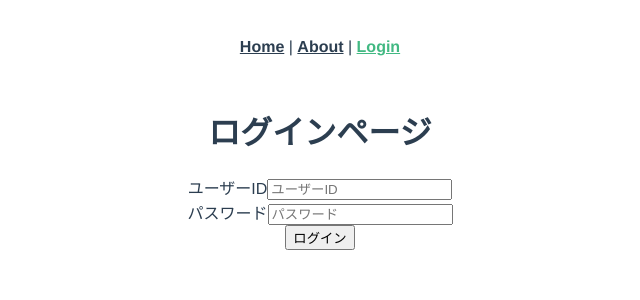
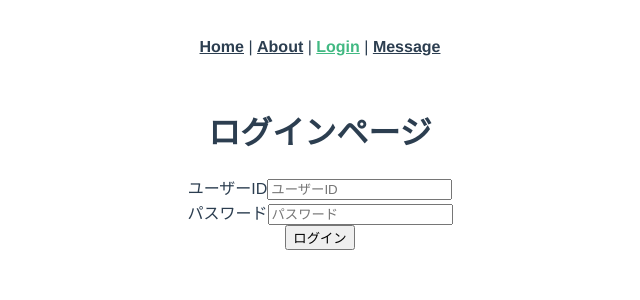
Before and after one commit to ars1208/memo-letter, a Vue app: page /memo-letter/login in a window 1280 px wide. Shown: the top 300 px of the page, without its empty margins (320-960 px from the left). Built offline with nearby package versions, Linux system fonts and the light colour scheme.

Commit message:
chore: ログイン機能の実装

```diff
--- a/src/App.vue
+++ b/src/App.vue
@@ -2,7 +2,8 @@
   <nav>
     <router-link to="/memo-letter">Home</router-link> |
     <router-link to="/memo-letter/about">About</router-link> |
-    <router-link to="/memo-letter/login">Login</router-link>
+    <router-link to="/memo-letter/login">Login</router-link> |
+    <router-link to="/memo-letter/message">Message</router-link>
   </nav>
   <router-view />
 </template>
--- a/src/api/methods.ts
+++ b/src/api/methods.ts
@@ -2,6 +2,6 @@ import axios from "@/api/index";
 
 export default {
   testGetting() {
-    return axios().get("/login");
+    return axios().get("/show");
   },
 };
--- a/src/router/index.ts
+++ b/src/router/index.ts
@@ -2,6 +2,7 @@ import { createRouter, createWebHistory, RouteRecordRaw } from "vue-router";
 import HomeView from "../views/HomeView.vue";
 import LogIn from "../views/LogIn.vue";
 import About from "../views/AboutView.vue";
+import Message from "../views/MessageView.vue";
 
 import store from "@/store";
 
@@ -22,6 +23,11 @@ const routes: Array<RouteRecordRaw> = [
     component: About,
     meta: { requiresAuth: true },
   },
+  {
+    path: "/memo-letter/message",
+    name: "message",
+    component: Message,
+  },
 ];
 
 const router = createRouter({
--- a/src/views/LogIn.vue
+++ b/src/views/LogIn.vue
@@ -35,11 +35,12 @@ export default defineComponent({
     doLogin() {
       const body = { userId: this.userId, password: this.password };
       this.axios.post("/login", body).then((res) => {
-        this.$store.dispatch("auth", {
+        console.log(res);
+        /* this.$store.dispatch("auth", {
           userId: res.body.userId,
           userToken: res.body.userToken,
-        });
-        this.$router.push(this.$route.query.redirect);
+        }); */
+        // this.$router.push(this.$route.query.redirect);
       });
     },
   },
--- /dev/null
+++ b/src/views/MessageView.vue
@@ -0,0 +1,19 @@
+<template>
+  <div class="message">
+    <div class="message__photo">
+      <img alt="memorial photo" src="../assets/logo.png" />
+    </div>
+    <div class="message__desc">
+      <p>message</p>
+    </div>
+  </div>
+</template>
+
+<script lang="ts">
+import { defineComponent } from "vue";
+
+export default defineComponent({
+  name: "MessageView",
+  components: {},
+});
+</script>
```
Also changed, not shown: 5 other files (tests, documents, lock files or other folders).
